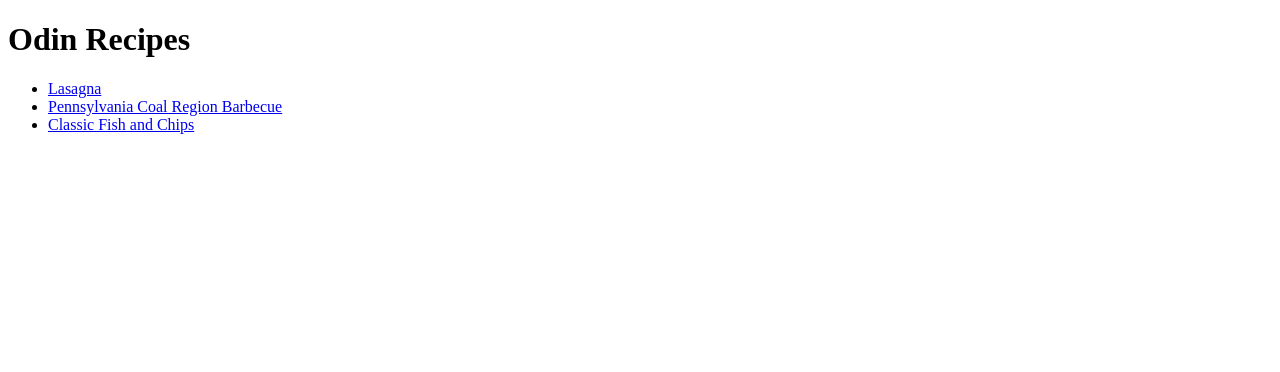
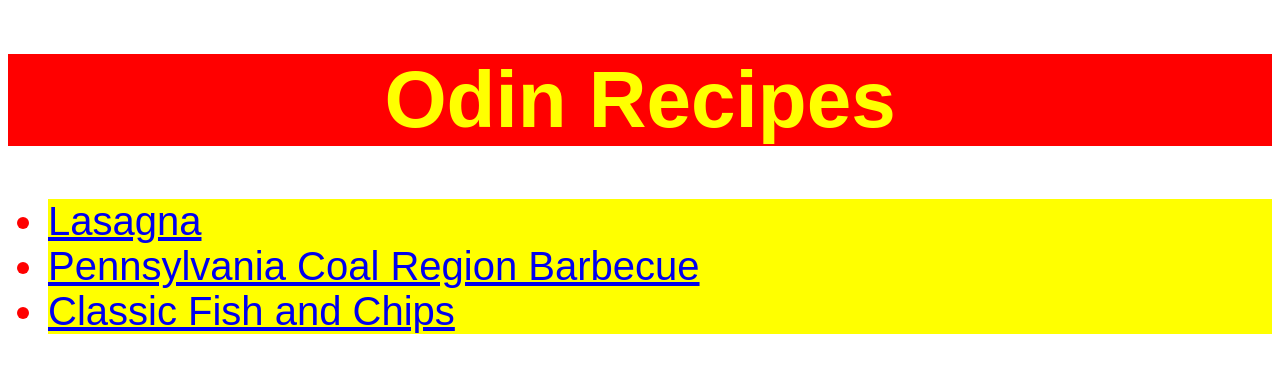
Before and after one commit to cassioyared/odin-recipes, a plain HTML site: page index.html in a window 1280 px wide. Drawn offline with Linux system fonts and the light colour scheme.

Commit message:
Include 1st draft of CSS styles

```diff
--- a/index.html
+++ b/index.html
@@ -2,13 +2,14 @@
 <html lang="en">
     <head>
         <meta charset="UTF-8">
+        <link rel="stylesheet" href="./styles.css">
         <title>Odin Recipes</title>
     </head>
     <body>
         <h1>Odin Recipes</h1>
         <ul>
-            <li><a href="./recipes/lasagna.html">Lasagna</a></li>
-            <li><a href="./recipes/barbecue.html">Pennsylvania Coal Region Barbecue</a></li>
-            <li><a href="./recipes/fishnchips.html">Classic Fish and Chips</a></li>
+            <li class="item"><a href="./recipes/lasagna.html">Lasagna</a></li>
+            <li class="item"><a href="./recipes/barbecue.html">Pennsylvania Coal Region Barbecue</a></li>
+            <li class="item"><a href="./recipes/fishnchips.html">Classic Fish and Chips</a></li>
     </body>
 </html>
--- /dev/null
+++ b/styles.css
@@ -0,0 +1,29 @@
+h1 {
+    background-color: red;
+    color:yellow;
+    text-align: center;
+    font-family: Arial, sans-serif;
+    font-size: 80px;
+    font-weight: bold;
+}
+
+.item, h2, h3 {
+    background-color: yellow;
+    color: red;
+    font-family: Arial, sans-serif;
+    font-size: 40px;
+}
+
+img {
+    width: 300px;
+    height: auto;
+}
+
+h3 {
+    font-size: 20px;
+}
+
+li, p {
+    font-size: 14px;
+    font-family: Arial, sans-serif;
+}
```
Also changed, not shown: recipes/barbecue.html (+2 -0 lines), recipes/fishnchips.html (+2 -0 lines), recipes/lasagna.html (+2 -0 lines).
